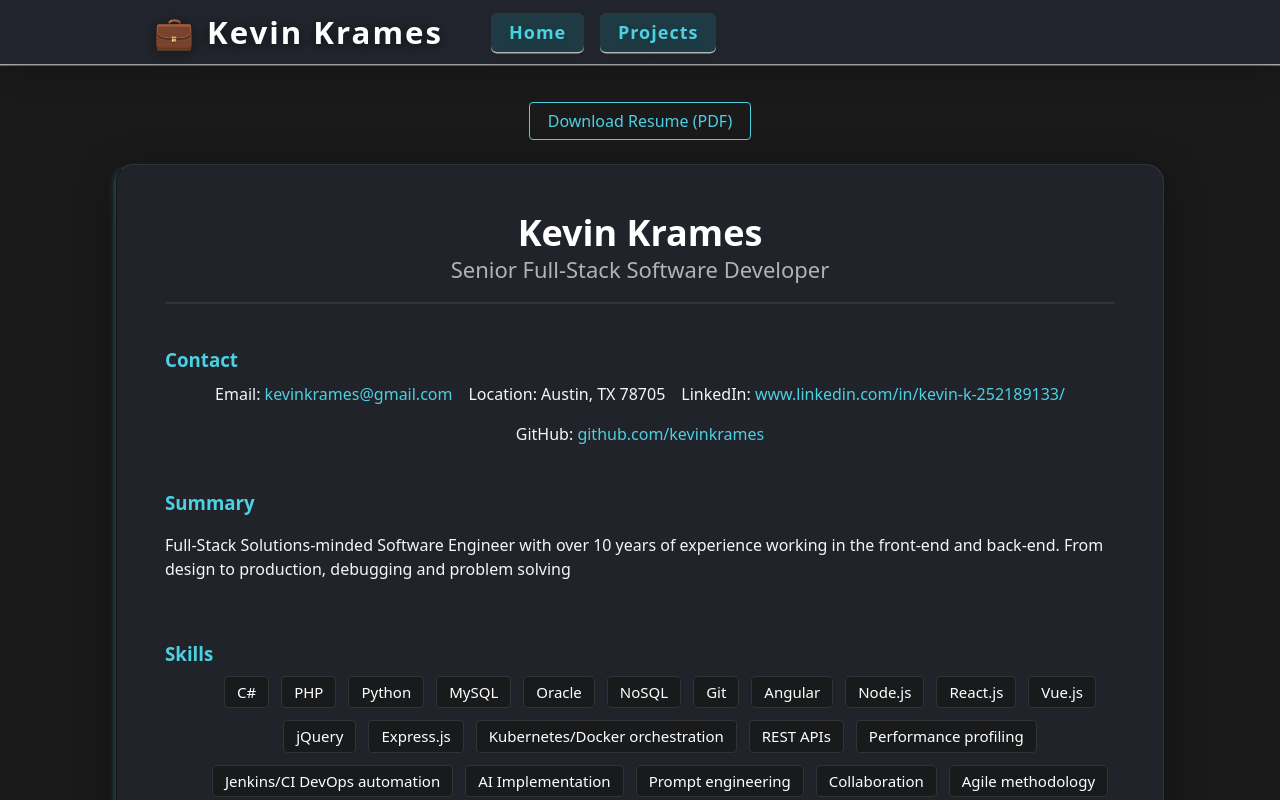
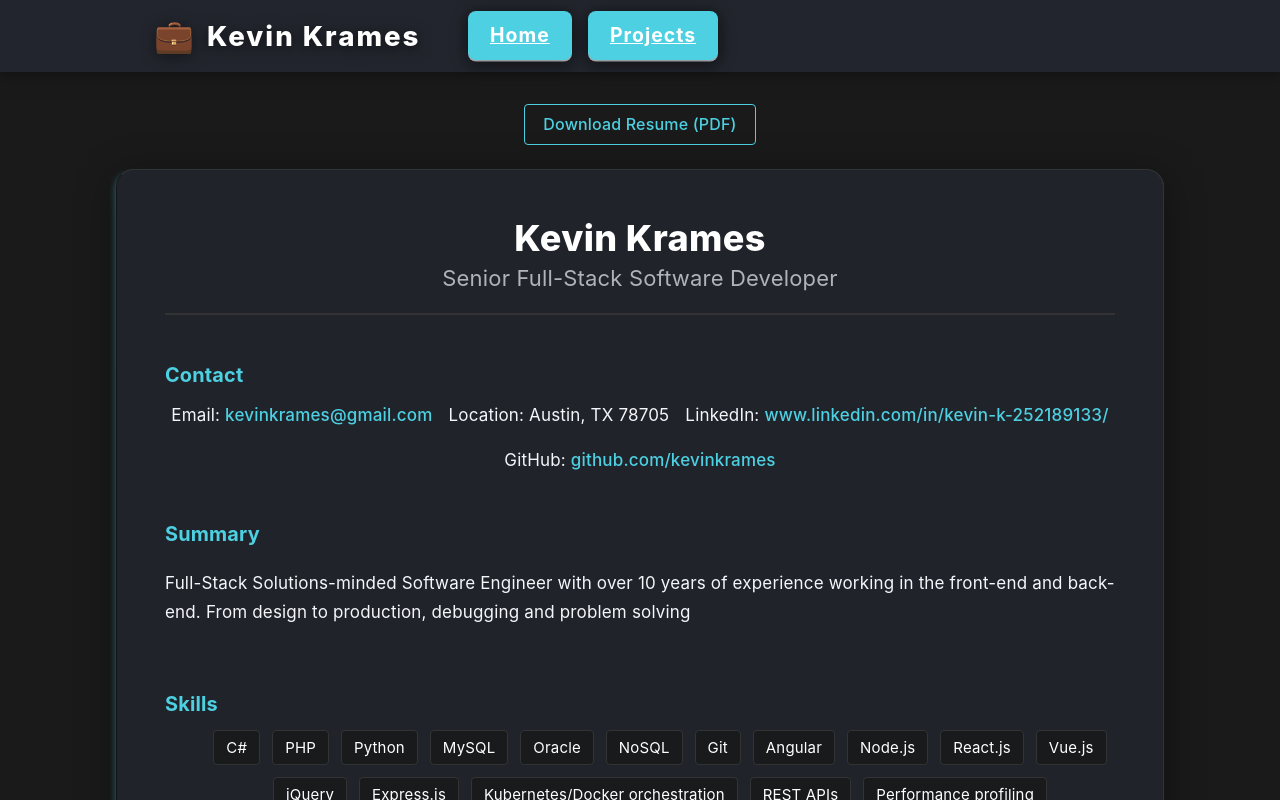
Before and after one commit to KevinKrames/KevinKrames, a React (Vite) app: page / in a window 1280 px wide. Shown: the top 800 px of the page. Built offline with nearby package versions, Linux system fonts and the light colour scheme.

Commit message:
update fonts

```diff
--- a/src/App.css
+++ b/src/App.css
@@ -170,7 +170,8 @@
   background: var(--color-navbar-bg);
   backdrop-filter: blur(12px) saturate(1.2);
   padding: 0;
-  box-shadow: 0 8px 32px 0 var(--color-panel-shadow-light), 0 1.5px 0 0 var(--color-accent-light);
+  min-height: 72px;
+  box-shadow: 0 4px 24px 0 var(--color-panel-shadow-light), 0 2px 8px 0 var(--color-panel-shadow-light);
   position: fixed;
   top: 0;
   left: 0;
@@ -286,8 +287,9 @@
   max-width: 1100px;
   margin: 0 auto;
   color: var(--color-white);
-  font-size: 24px;
+  font-size: 1.25em;
   font-weight: 700;
+  min-height: 72px;
   letter-spacing: 1px;
   display: flex;
   align-items: center;
@@ -317,16 +319,22 @@
 .nav-link {
   color: var(--color-accent);
   text-decoration: none;
-  font-weight: 600;
+  font-weight: 700;
   transition: color 0.18s, background 0.18s, box-shadow 0.18s, transform 0.18s;
-  padding: 6px 18px;
-  border-radius: 6px;
+  padding: 8px 22px;
+  border-radius: 8px;
   margin-right: 0;
   position: relative;
   box-shadow: 0 1.5px 0 0 var(--color-accent-light);
   overflow: hidden;
   background: var(--color-navlink-gradient);
   will-change: transform, box-shadow, background;
+  font-size: 1.08em;
+  color: var(--color-white);
+  background: var(--color-accent);
+  box-shadow: 0 4px 16px 0 var(--color-panel-shadow-light), 0 1.5px 0 0 var(--color-accent-light);
+  text-decoration: underline;
+}
 }
 .nav-link:last-child {
   margin-right: 0;
--- a/src/index.css
+++ b/src/index.css
@@ -1,4 +1,4 @@
-
+/* Typography upgrades */
 :root {
   --color-navbar-bg: rgba(35, 39, 47, 0.92);
   --color-navlink-gradient: linear-gradient(90deg, rgba(27, 201, 224, 0.15) 0%, rgba(27, 201, 224, 0.15) 100%);
@@ -21,9 +21,11 @@
   --color-body-bg-light: #ffffff;
   --color-body-text-light: #213547;
 
-  font-family: system-ui, Avenir, Helvetica, Arial, sans-serif;
-  line-height: 1.5;
+  font-family: 'Inter', system-ui, Avenir, Helvetica, Arial, sans-serif;
+  line-height: 1.7;
   font-weight: 400;
+  font-size: 17px;
+  letter-spacing: 0.01em;
 
   color-scheme: light dark;
   color: rgba(255, 255, 255, 0.87);
@@ -54,16 +56,25 @@ body {
 }
 
 h1 {
-  font-size: 3.2em;
-  line-height: 1.1;
+  font-size: 2.6em;
+  font-weight: 800;
+  line-height: 1.15;
+  letter-spacing: 0.01em;
+  margin-bottom: 0.2em;
+}
+
+h2 {
+  font-size: 1.6em;
+  font-weight: 600;
+  margin-bottom: 0.2em;
 }
 
 button {
   border-radius: 8px;
   border: 1px solid transparent;
   padding: 0.6em 1.2em;
-  font-size: 1em;
-  font-weight: 500;
+  font-size: 1.05em;
+  font-weight: 600;
   font-family: inherit;
   background-color: var(--color-btn-bg);
   cursor: pointer;
```
